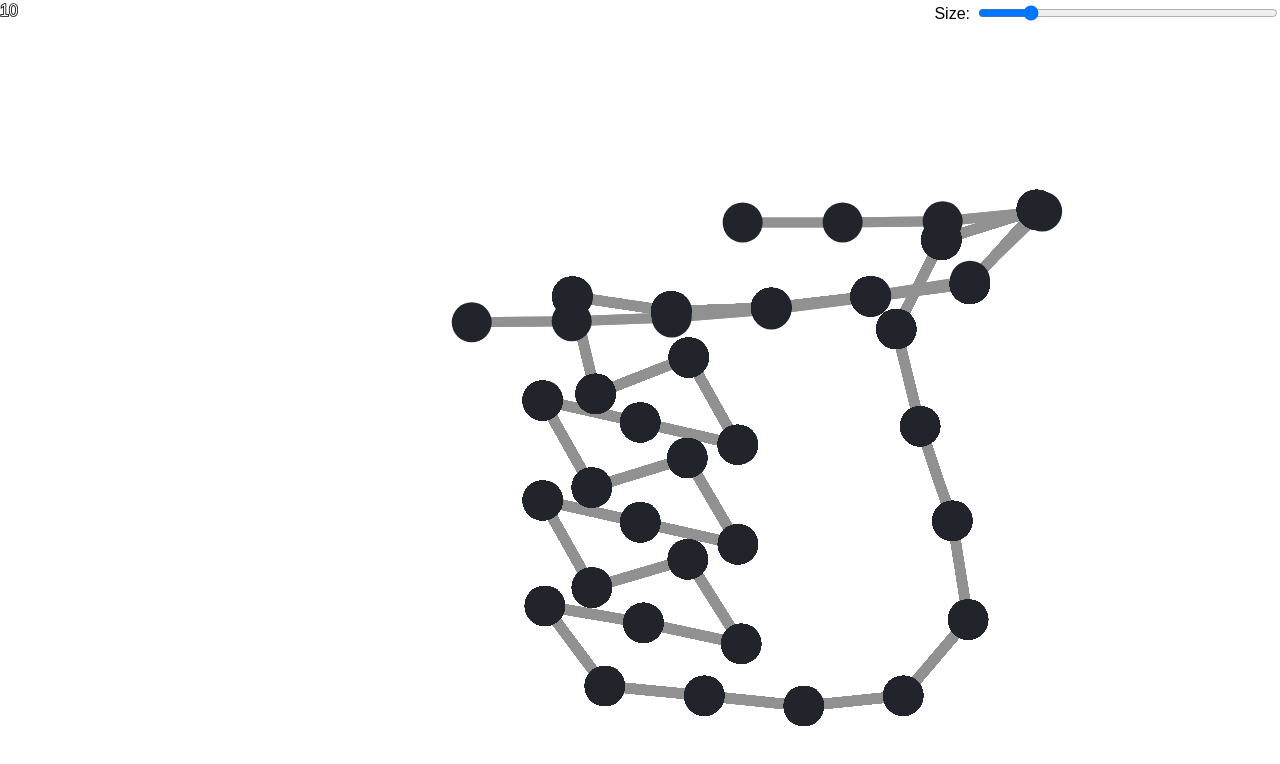
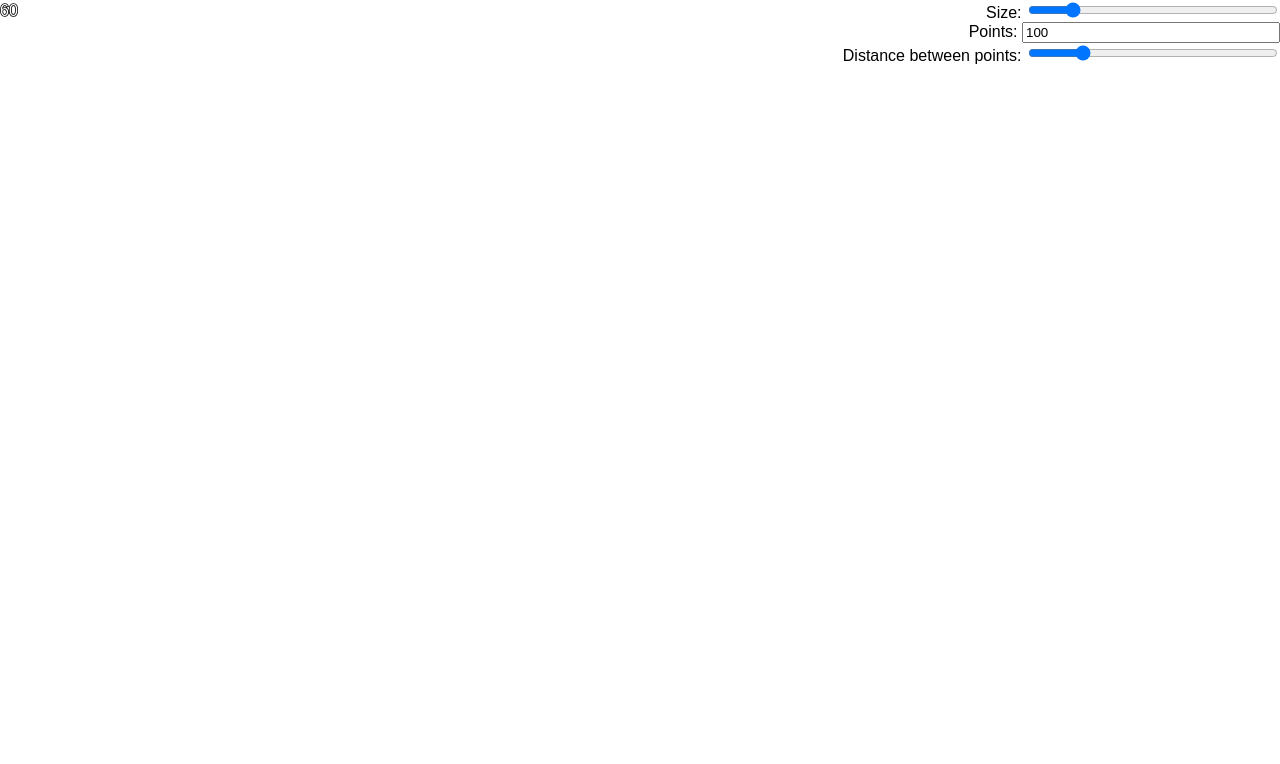
Before and after one commit to GamingBig/Typescript-FABRIK-sim, a website: page out/index.html in a window 1280 px wide. Drawn offline with Linux system fonts and the light colour scheme; animation ran at ten frames a second.

Commit message:
added extra options

```diff
--- a/src/index.ts
+++ b/src/index.ts
@@ -32,42 +32,47 @@ var temp: any[][] = [];
 
 //? Settings
 const maxIterations = 10;
-const minAcceptableDist = 0.01;
-const numPoints = 1000;
+var numPoints = 100;
+var distanceBtwnPoints = 100;
 
 const canvas: HTMLCanvasElement = document.querySelector("#render");
 const ctx = canvas.getContext("2d");
+var pointSlider: any = document.querySelector("#numPoints");
 
 var frameTime = Date.now();
 var baseFPS = 60;
 var frameList: number[] = [];
-var prevFPS = "0";
+var prevFPS = "60";
 
 init();
 
 function init() {
 	canvas.width = document.body.clientWidth;
 	canvas.height = document.body.clientHeight;
-    ctx.imageSmoothingEnabled = true
-    ctx.translate(0.5, 0.5)
-	var virtIX = 0;
-	var virtIY = 0;
-	var loopI: number;
+	ctx.imageSmoothingEnabled = true;
+
+	var loop = 10;
+	var curX = 0;
+	var reverse = false;
+
 	for (let i = 0; i < numPoints; i++) {
-		virtIX++;
-		if (100 * virtIX + 100 > canvas.width / 2) {
-			if (!loopI) {
-				loopI = i;
+		for (let j = 0; j < numPoints; j++) {
+			if (curX / 100 == loop) {
+				reverse = true;
+			} else if (curX == 0) {
+				reverse = false;
 			}
-			virtIX %= loopI;
-			virtIY++;
-			if (virtIY > loopI) {
-				virtIY = 0;
+			if (reverse) {
+				curX--;
+			} else {
+				curX++;
 			}
 		}
+		console.log(curX / 100, reverse);
+
 		const curPoint: Point = {
-			posX: (virtIY % loopI ? loopI - (virtIX + 1) : virtIX + 1) * 100 + (canvas.width / 2 - 100),
-			posY: 100 * (virtIY + 1),
+			posX: curX + 100 + (canvas.width / 2 - loop * 65),
+			posY: Math.sinh(i / 100) * 100 - 100 * i,
 			radius: 20,
 			prevX: 0,
 			prevY: 0,
@@ -97,21 +102,30 @@ function init() {
 
 var size: number;
 
+function pointSliderUpdates() {
+	numPoints = pointSlider.value;
+
+	AddPoints();
+}
+
 function render() {
 	canvas.width = document.body.clientWidth;
 	canvas.height = document.body.clientHeight;
 
 	var sizeSlider: any = document.querySelector("#size");
+	var distanceSlider: any = document.querySelector("#distance");
 
 	size = sizeSlider.value / 20;
+	distanceBtwnPoints = distanceSlider.value;
+	pointSlider.value = numPoints;
 
 	ctx.clearRect(0, 0, canvas.width, canvas.height);
+
+	drawFPS(ctx);
 
 	solvePoints();
 
 	drawPoints(points, ctx, canvas);
-
-	drawFPS(ctx);
 
 	requestAnimationFrame(render);
 }
@@ -125,10 +139,11 @@ function drawFPS(ctx: CanvasRenderingContext2D) {
 	ctx.lineWidth = height / 10;
 	ctx.strokeText(prevFPS, 0, height);
 	ctx.fillText(prevFPS, 0, height);
+
 	deltaTime = (Date.now() - frameTime) / (1000 / baseFPS);
 	frameTime = Date.now();
 	frameList.push(baseFPS / deltaTime);
-	if (frameList.length >= 10) {
+	if (frameList.length >= 100) {
 		var sum = frameList.reduce((a, b) => a + b, 0);
 		sum /= frameList.length;
 		frameList = [];
@@ -147,29 +162,29 @@ function drawPoints(points: Point[], ctx: CanvasRenderingContext2D, canvas: HTML
 	for (let j = 0; j < points.length; j++) {
 		var curJindex = Math.floor(Math.random() * jLeft.length);
 		var curJ = jLeft[curJindex];
-		const point = points[curJ];
-		jLeft.splice(curJindex, 1);
+		const point = points[j];
+		jLeft.splice(j, 1);
 
 		point.radius = 20 * size;
 
 		if (point.posX == NaN) {
-            points.splice(point.index, 1)
+			points.splice(point.index, 1);
 		}
 
 		ctx.beginPath();
 		ctx.arc(point.posX, point.posY, point.radius, 0, 2 * Math.PI);
-        var color = "#21252b"
+		var color = "#21252b";
 		if (point.locked) {
-            color = "#ff0000"
+			color = "#ff0000";
 			if (point.hover) {
-                color = "#ffa0a0"
+				color = "#ffa0a0";
 			}
 		} else if (point.selected) {
-            color = "#cccccc"
+			color = "#cccccc";
 		} else if (point.hover) {
-            color = "#b2b2b2"
+			color = "#b2b2b2";
 		}
-		ctx.fillStyle = color
+		ctx.fillStyle = color;
 		ctx.fill();
 
 		if (!point.locked) {
@@ -207,7 +222,7 @@ var createIndex: number;
 canvas.onmousedown = (ev) => {
 	var curX = ev.clientX;
 	var curY = ev.clientY;
-	if (ev.buttons == 1 && !ev.shiftKey) {
+	if (ev.buttons == 1 && !ev.shiftKey && !ev.ctrlKey && !ev.altKey) {
 		var closestPoint: Point;
 		var closestDist = Infinity;
 		points.forEach((point) => {
@@ -218,13 +233,13 @@ canvas.onmousedown = (ev) => {
 			}
 			point.selected = false;
 		});
-		if (closestPoint && !closestPoint.locked) {
+		if (closestPoint) {
 			closestPoint.selected = true;
 		}
 	}
 
 	// Connect points
-	if (ev.buttons == 1 && ev.shiftKey) {
+	if (ev.buttons == 1 && ev.shiftKey && !ev.ctrlKey && !ev.altKey) {
 		var closestPoint: Point;
 		var closestDist = Infinity;
 		points.forEach((point) => {
@@ -261,7 +276,7 @@ canvas.onmousedown = (ev) => {
 	}
 
 	//? Create point
-	if (ev.buttons == 1 && !ev.shiftKey && ev.ctrlKey) {
+	if (ev.buttons == 1 && !ev.shiftKey && ev.ctrlKey && !ev.altKey) {
 		var closestPoint: Point;
 		var closestDist = Infinity;
 		points.forEach((point) => {
@@ -297,20 +312,73 @@ canvas.onmousedown = (ev) => {
 			selectedPoint.siblings.push(newPoint);
 			newPoint.siblings.push(selectedPoint);
 
+			numPoints++;
+
+			updatePoint(newPoint, curX, curY);
+
+			newPoint.locked = true;
+
 			createIndex = undefined;
 			// debugger
 		}
 	}
+
+	//? Delete point
+	if (ev.buttons == 1 && !ev.shiftKey && !ev.ctrlKey && ev.altKey) {
+		var closestPoint: Point;
+		var closestDist = Infinity;
+		points.forEach((point) => {
+			var dist = dstToCoord(point.posX, point.posY, curX, curY);
+			if (dist < closestDist && dist < point.radius) {
+				closestDist = dist;
+				closestPoint = point;
+			}
+		});
+		if (!closestPoint) {
+			return;
+		}
+
+		var sibling1 = closestPoint.siblings[0];
+		sibling1.siblings.splice(
+			sibling1.siblings.findIndex((point) => point.index == closestPoint.index),
+			1
+		);
+
+		for (let i = 1; i < closestPoint.siblings.length; i++) {
+			const sibling = closestPoint.siblings[i];
+			sibling.siblings.splice(
+				sibling.siblings.findIndex((point) => point.index == closestPoint.index),
+				1
+			);
+			sibling.siblings.push(sibling1);
+			sibling1.siblings.push(sibling);
+		}
+
+		numPoints -= 1;
+
+		points.splice(closestPoint.index, 1);
+
+		points.forEach((point, i) => {
+			point.index = i;
+		});
+	}
 };
 canvas.onmousemove = (ev) => {
+	ev.preventDefault();
 	var curX = ev.clientX;
 	var curY = ev.clientY;
 	mouseX = curX;
 	mouseY = curY;
-	if (ev.buttons == 1 && !ev.shiftKey) {
+	if (ev.buttons == 1 && !ev.shiftKey && !ev.ctrlKey) {
 		points.forEach((point) => {
-			if (point.selected) {
+			if (point.selected && !point.locked) {
 				updatePoint(point, curX, curY);
+			}
+			if (point.locked && point.selected) {
+				point.prevX = point.posX;
+				point.prevY = point.posY;
+				point.posX = curX;
+				point.posY = curY;
 			}
 		});
 	}
@@ -321,10 +389,12 @@ canvas.onmousemove = (ev) => {
 		if (dist < closestDist && dist < point.radius) {
 			closestDist = dist;
 			closestPoint = point;
-		}else{point.hover = false}
+		} else {
+			point.hover = false;
+		}
 	});
 	if (closestPoint) {
-        closestPoint.hover = true
+		closestPoint.hover = true;
 	}
 };
 canvas.onmouseup = (ev) => {
@@ -421,7 +491,7 @@ function interpolate(x1: number, y1: number, x2: number, y2: number, frac: numbe
 }
 
 function solvePoints() {
-	for (let i = 0; i < 20; i++) {
+	for (let i = 0; i < 10; i++) {
 		for (let i = 0; i < points.length - 1; i++) {
 			const point = points[i];
 			point.siblings.forEach((sibling) => {
@@ -434,7 +504,7 @@ function solvePoints() {
 				var dy = point.posY - sibling.posY;
 				var distance = Math.sqrt(dx ** 2 + dy ** 2);
 
-				var difference = 100 * size - distance;
+				var difference = distanceBtwnPoints * size - distance;
 
 				var percent = difference / distance / 2;
 				var offsetX = !point.locked ? dx * percent : 0;
@@ -442,16 +512,20 @@ function solvePoints() {
 
 				var origX = point.prevX;
 				var origY = point.prevY;
+				if (!sibling.locked) {
 					sibling.posX -= offsetX;
 					sibling.posY -= offsetY;
+				}
+				if (!point.locked) {
 					point.posX += offsetX;
 					point.posY += offsetY;
+				}
 
 				if (point.selected) {
 					point.posX = mouseX;
 					point.posY = mouseY;
 				}
-				if (point.locked) {
+				if (point.locked && !point.selected) {
 					point.posX = origX;
 					point.posY = origY;
 				}
@@ -459,7 +533,7 @@ function solvePoints() {
 				clampToSides(point, true, true);
 				point.prevY = point.posY;
 				point.prevX = point.posX;
-				sibling.posY = Math.max(sibling.posY, point.posY - 100);
+				sibling.posY = Math.max(sibling.posY, point.posY - distanceBtwnPoints);
 			});
 		}
 		points.reverse();
@@ -486,3 +560,30 @@ function clampToSides(point: Point, x?: boolean, y?: boolean) {
 		point.posY = Math.min(canvas.height - point.radius, point.posY);
 	}
 }
+
+function AddPoints() {
+	var offset = 0;
+	console.log(numPoints, points.length);
+	if (points.length > numPoints) {
+		offset = 1;
+		points.pop();
+		points[points.length - 1].siblings.pop();
+	} else {
+		var newPoint: Point = {
+			posX: canvas.width / 2,
+			posY: canvas.height / 2,
+			radius: points[0].radius,
+			prevX: canvas.width / 2,
+			prevY: canvas.height / 2,
+			inertiaX: 0,
+			inertiaY: 0,
+			locked: false,
+			index: points.length + 1,
+			siblings: [points[points.length - 1]],
+		};
+
+		points[points.length - 1].siblings.push(newPoint);
+
+		points.push(newPoint);
+	}
+}
```
Also changed, not shown: README.md, out/index.html, out/index.js, out/stylesheet.css. Lines whose indentation alone changed are shown as unchanged.
